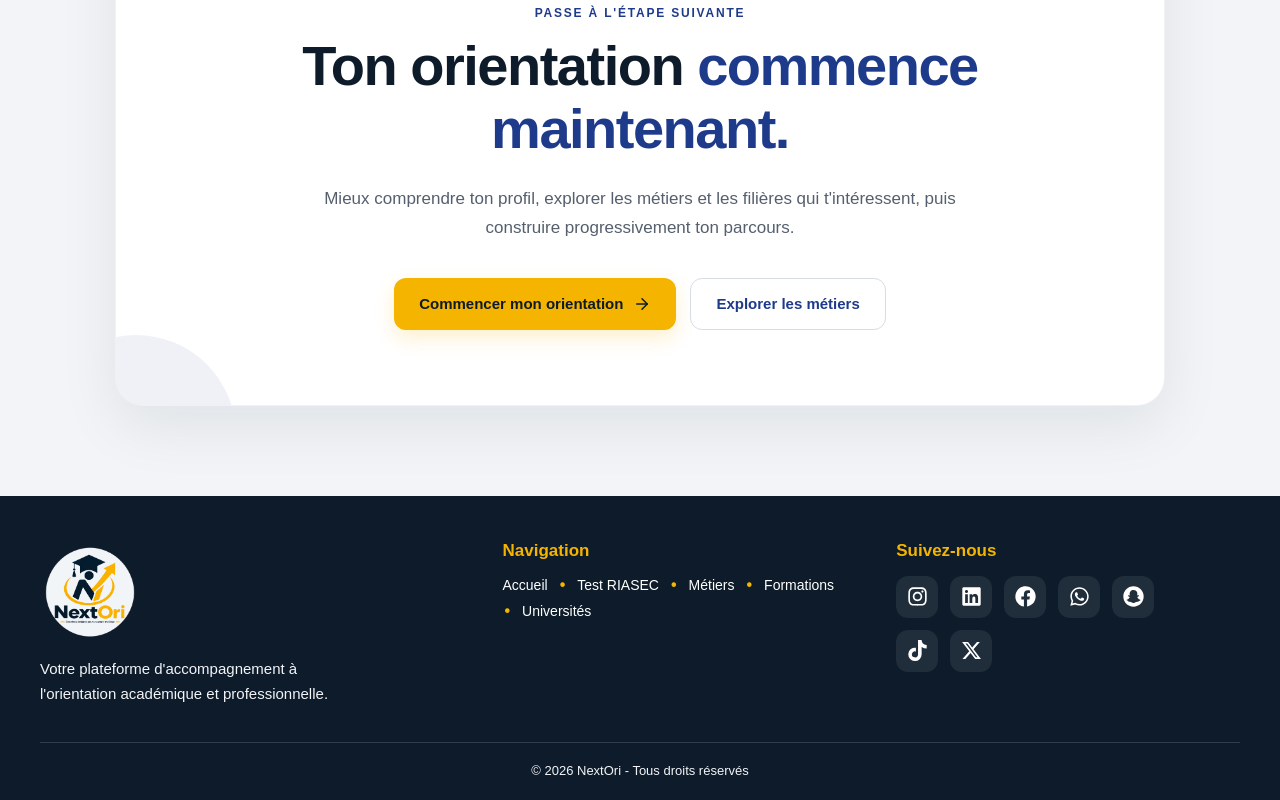
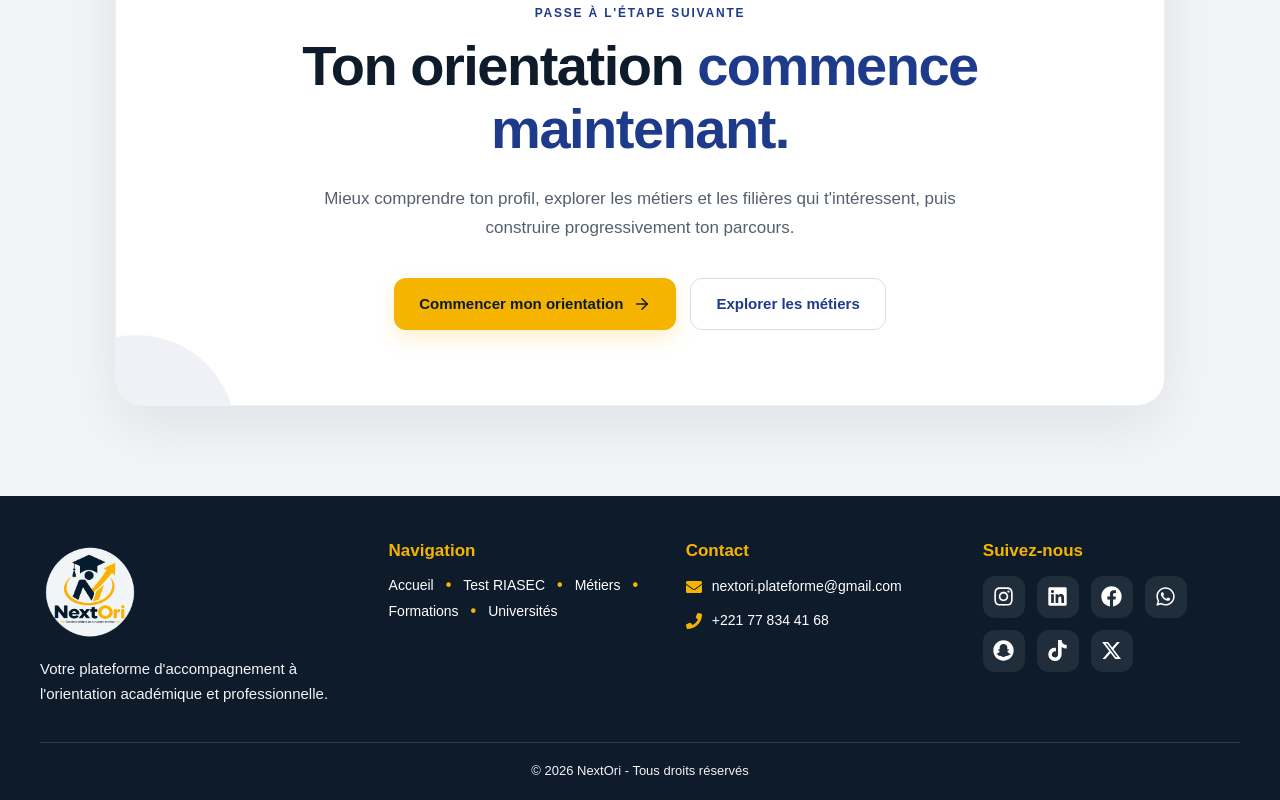
Before and after one commit to NextOri/NextOri-version1, a React (Vite) app in the folder Frontend/: page / in a window 1280 px wide. Shown: the part 2431-3231 px from the top of the page. Built offline with nearby package versions, Linux system fonts and the light colour scheme; no server answers.

Commit message:
Ajout colonne contact dans le footer et ajustement styles

```diff
--- a/Frontend/src/components/Footer.jsx
+++ b/Frontend/src/components/Footer.jsx
@@ -6,7 +6,9 @@ import {
     FaLinkedin,
     FaFacebook,
     FaWhatsapp,
-    FaSnapchat
+    FaSnapchat,
+    FaEnvelope,
+    FaPhone
 } from "react-icons/fa";
 
 import {
@@ -135,6 +137,39 @@ function Footer() {
                 </div>
 
 
+                {/* Contact */}
+
+                <div className="site-footer-contact">
+
+                    <h3>
+                        Contact
+                    </h3>
+
+                    <a
+                        href="mailto:nextori.plateforme@gmail.com"
+                        className="footer-contact-item"
+                    >
+                        <FaEnvelope />
+
+                        <span>
+                            nextori.plateforme@gmail.com
+                        </span>
+                    </a>
+
+                    <a
+                        href="tel:+221778344168"
+                        className="footer-contact-item"
+                    >
+                        <FaPhone />
+
+                        <span>
+                            +221 77 834 41 68
+                        </span>
+                    </a>
+
+                </div>
+
+
                 {/* Réseaux sociaux */}
 
                 <div className="site-footer-social">
--- a/Frontend/src/styles/Footer.css
+++ b/Frontend/src/styles/Footer.css
@@ -20,9 +20,9 @@
     margin: 0 auto;
 
     display: grid;
-    grid-template-columns: 1.2fr 1fr 1fr;
+    grid-template-columns: 1.2fr 1fr 1fr 1fr;
 
-    gap: 50px;
+    gap: 40px;
 
     align-items: start;
 }
@@ -119,6 +119,66 @@
     font-weight: bold;
 
     margin: 0 2px;
+}
+
+
+/* =========================
+   CONTACT
+========================= */
+
+.site-footer-contact {
+    width: 100%;
+}
+
+.site-footer-contact h3 {
+    margin: 0 0 15px;
+
+    color: #F4B400;
+
+    font-size: 17px;
+    font-weight: 700;
+}
+
+
+.footer-contact-item {
+    display: flex;
+
+    align-items: flex-start;
+
+    gap: 10px;
+
+    margin-bottom: 13px;
+
+    color: #FFFFFF;
+
+    font-size: 14px;
+
+    line-height: 1.5;
+
+    text-decoration: none;
+
+    transition:
+        color 0.2s ease,
+        transform 0.2s ease;
+}
+
+
+.footer-contact-item svg {
+    flex: 0 0 auto;
+
+    margin-top: 3px;
+
+    width: 16px;
+    height: 16px;
+
+    color: #F4B400;
+}
+
+
+.footer-contact-item:hover {
+    color: #F4B400;
+
+    transform: translateX(3px);
 }
 
 
--- a/Frontend/src/styles/Test.css
+++ b/Frontend/src/styles/Test.css
@@ -1307,7 +1307,7 @@
 
 
 .nextori-analysis-step.completed span:first-child {
-    background: #059669;
+    background: #F4B400;
     color: #FFFFFF;
 }
 
```
Lines whose indentation alone changed are shown as unchanged.
